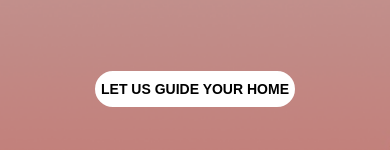
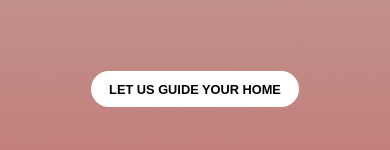
Before and after one commit to Ritephase1/rhp-website-fe, a Next.js app: page / in a window 390 px wide. Shown: the part 138-288 px from the top of the page. Built offline with nearby package versions, Linux system fonts and the light colour scheme.

Commit message:
Add padding to 'let us text' on the hero secton of the page

```diff
--- a/src/components/Hero.js
+++ b/src/components/Hero.js
@@ -18,7 +18,7 @@ export default function Hero() {
       </div>
 
       <div className="bg-white text-black p-1 rounded-full border-2 border-white mb-10">
-        <small className="text-sm font-bold md:text-lg md:p-5">
+        <small className="text-xm p-3 font-bold md:text-lg md:p-5">
           LET US GUIDE YOUR HOME
         </small>
       </div>
```
